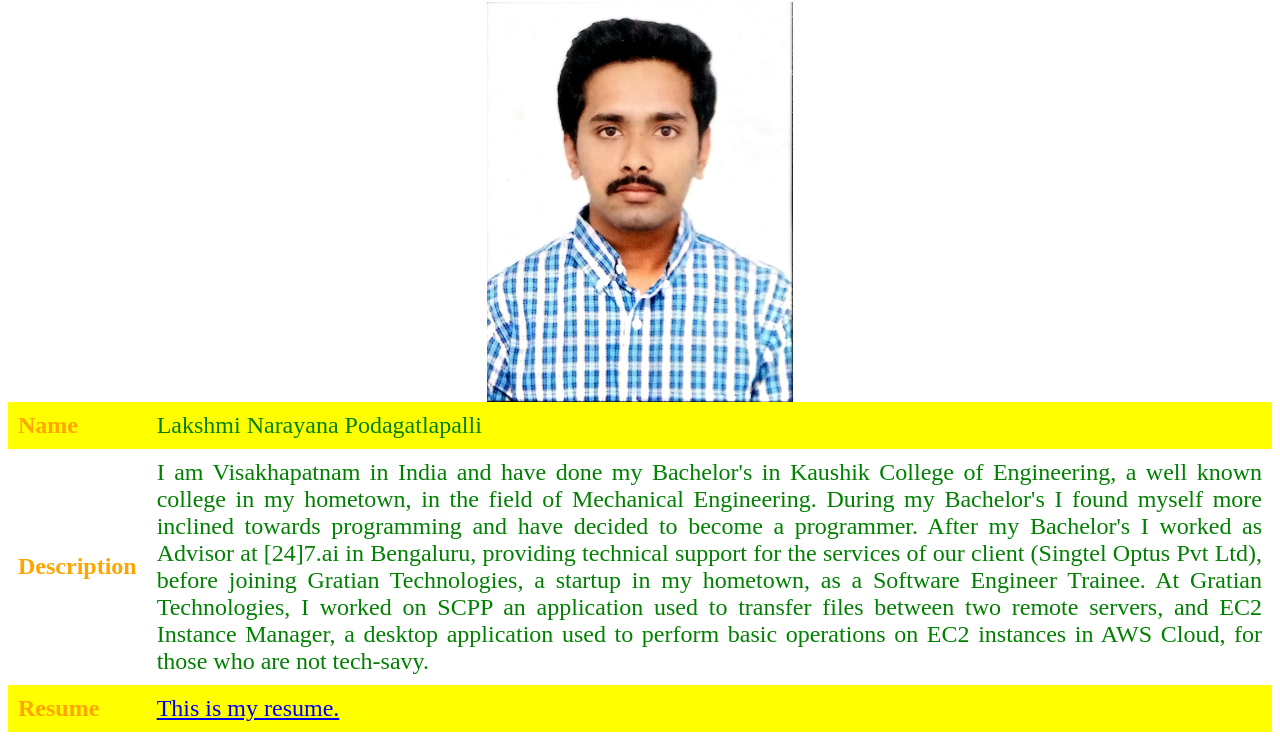
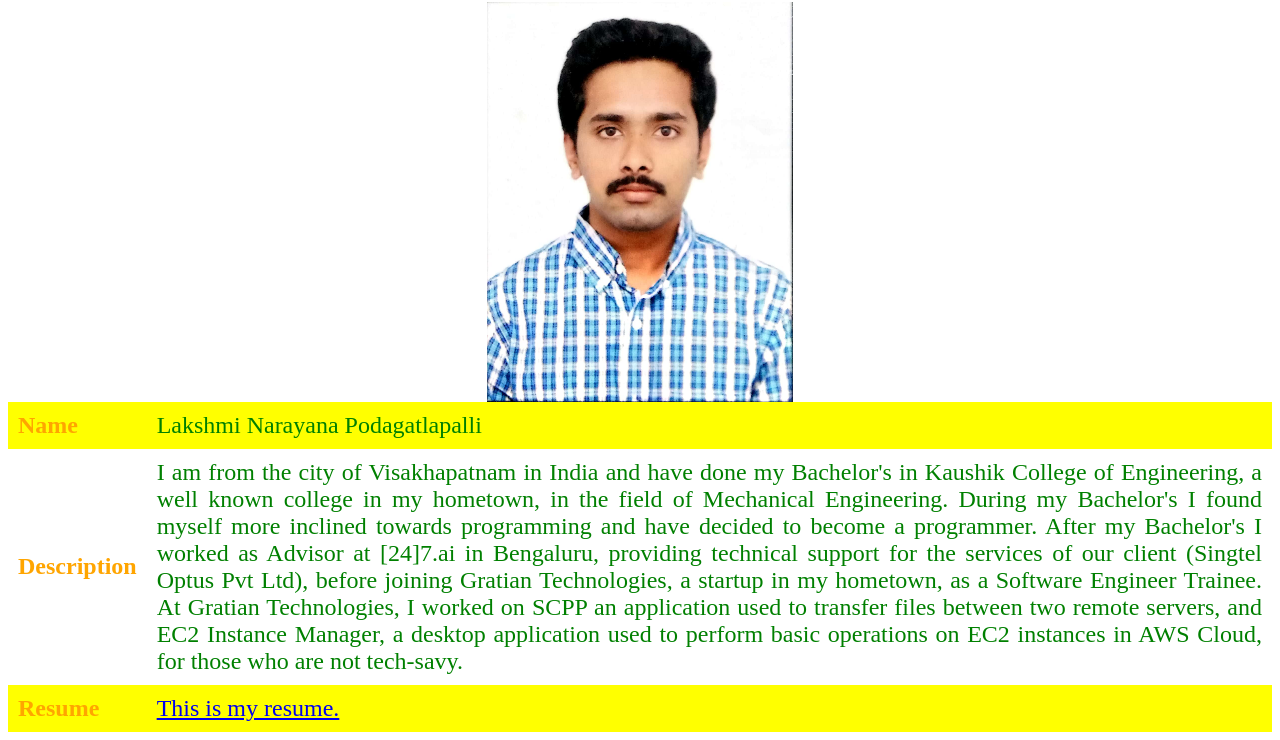
Before and after one commit to narayana541996/narayana541996.github.io, a plain HTML site: page index.html in a window 1280 px wide. Shown: the part 78-818 px from the top of the page. Drawn offline with Linux system fonts and the light colour scheme.

Commit message:
Add files via upload

```diff
--- a/index.html
+++ b/index.html
@@ -9,7 +9,7 @@
         <img src="images/my_photo.jpg" alt = "Lakshmi Narayana Podagatlapalli's picture">
         <table>
             <tr class = 'name'><th class = 'heading'>Name</th><td>Lakshmi Narayana Podagatlapalli</td></tr>
-            <tr class = 'description'><th class="heading">Description</th><td>I am Visakhapatnam in India and have done my Bachelor's in Kaushik College of Engineering, a well known college in my hometown, in the field of Mechanical Engineering.
+            <tr class = 'description'><th class="heading">Description</th><td>I am from the city of Visakhapatnam in India and have done my Bachelor's in Kaushik College of Engineering, a well known college in my hometown, in the field of Mechanical Engineering.
                 During my Bachelor's I found myself more inclined towards programming and have decided to become a programmer.
                 After my Bachelor's I worked as Advisor at [24]7.ai in Bengaluru, providing technical support for the services of our client (Singtel Optus Pvt Ltd),
             before joining Gratian Technologies, a startup in my hometown, as a Software Engineer Trainee.
```
